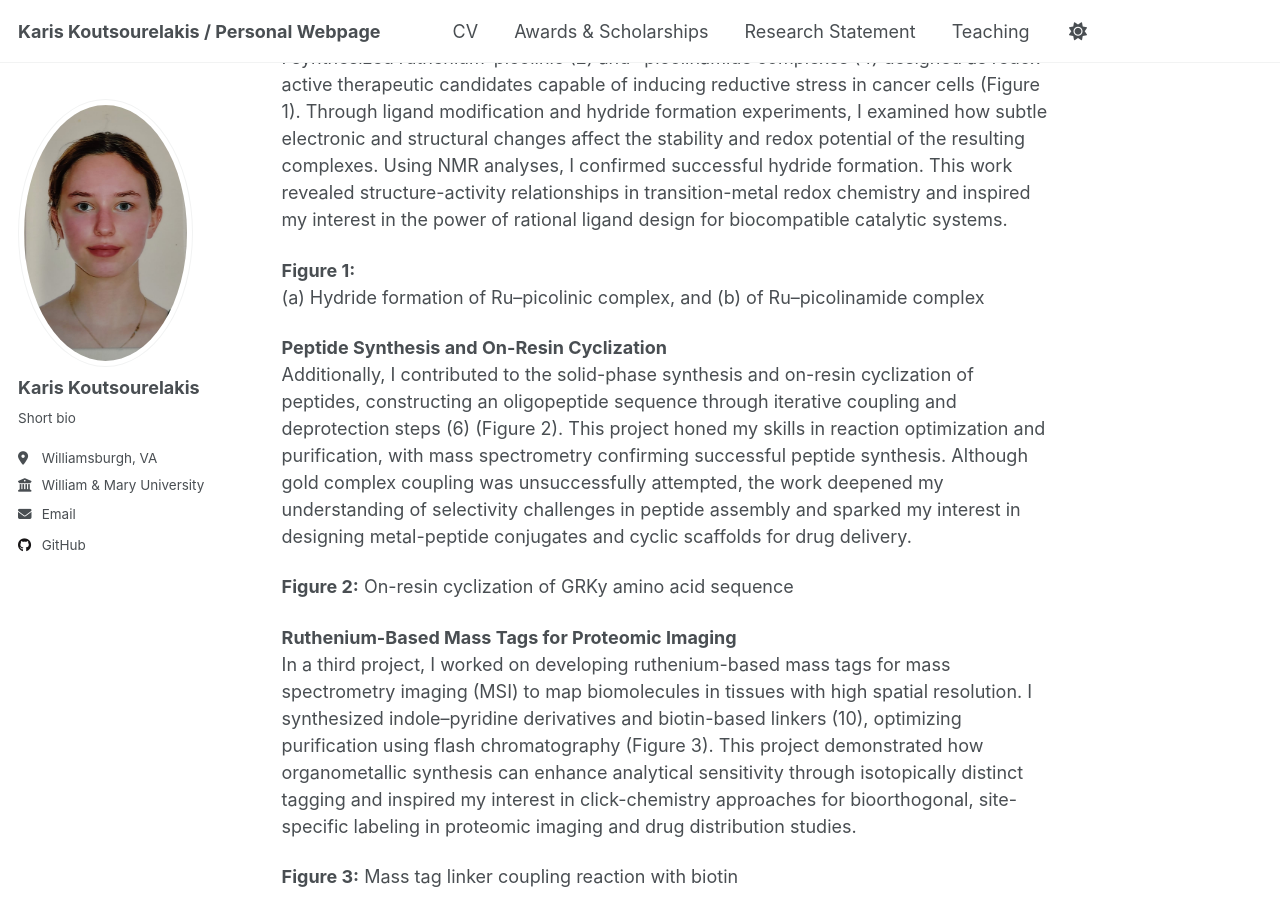
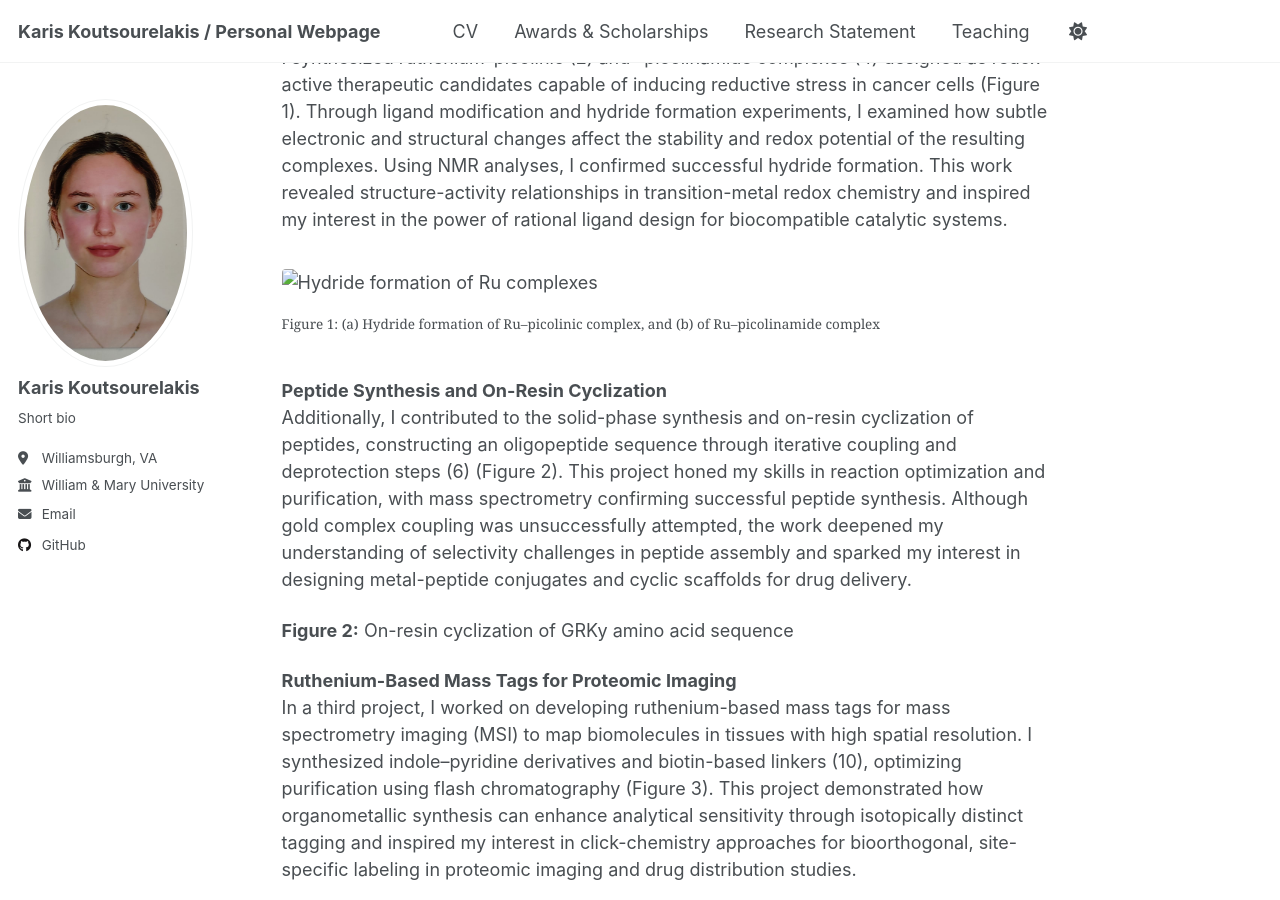
Before and after one commit to kkoutsourelakis/kkoutsourelakis.github.io, a Jekyll site: the page built from _pages/research_statement.md, in a window 1280 px wide and 900 px high, scrolled down 552 px. Built offline with Jekyll 4.4.1, drawn with Linux system fonts in a browser that asks for light colours; a script that is not in the unit is left out.

Commit message:
Update research_statement.md

```diff
--- a/_pages/research_statement.md
+++ b/_pages/research_statement.md
@@ -19,8 +19,11 @@ In Professor Casini’s group, I gained interdisciplinary experience that deepen
 **Ruthenium–Picolinic Complexes for Redox-Active Therapeutics**
 I synthesized ruthenium–picolinic (2) and –picolinamide complexes (4) designed as redox-active therapeutic candidates capable of inducing reductive stress in cancer cells (Figure 1). Through ligand modification and hydride formation experiments, I examined how subtle electronic and structural changes affect the stability and redox potential of the resulting complexes. Using NMR analyses, I confirmed successful hydride formation. This work revealed structure-activity relationships in transition-metal redox chemistry and inspired my interest in the power of rational ligand design for biocompatible catalytic systems.
 
-**Figure 1:**
-(a) Hydride formation of Ru–picolinic complex, and (b) of Ru–picolinamide complex
+<figure>
+  <img src="{{ '/images/figure1.png' | relative_url }}" alt="Hydride formation of Ru complexes">
+  <figcaption>Figure 1: (a) Hydride formation of Ru–picolinic complex, and (b) of Ru–picolinamide complex</figcaption>
+</figure>
+
 
 **Peptide Synthesis and On-Resin Cyclization**
 Additionally, I contributed to the solid-phase synthesis and on-resin cyclization of peptides, constructing an oligopeptide sequence through iterative coupling and deprotection steps (6) (Figure 2). This project honed my skills in reaction optimization and purification, with mass spectrometry confirming successful peptide synthesis. Although gold complex coupling was unsuccessfully attempted, the work deepened my understanding of selectivity challenges in peptide assembly and sparked my interest in designing metal-peptide conjugates and cyclic scaffolds for drug delivery.
```
